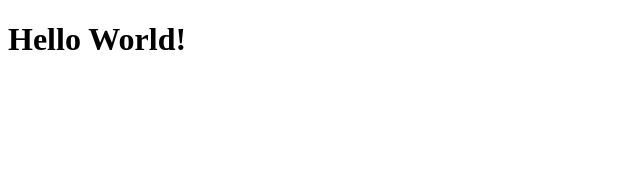
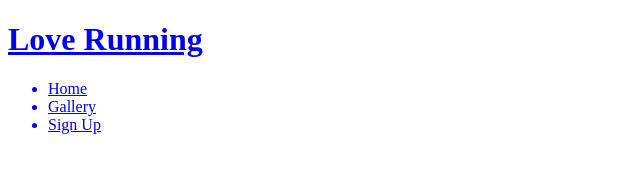
Before and after one commit to Gemstorm/love-running, a plain HTML site: page index.html in a window 1280 px wide. Shown: the whole page, without its empty margins (0-640 px from the left). Drawn offline with Linux system fonts and the light colour scheme.

Commit message:
Add basic mens

```diff
--- a/index.html
+++ b/index.html
@@ -1,12 +1,32 @@
 <!DOCTYPE html>
 <html lang="en">
+
 <head>
     <meta charset="UTF-8">
     <meta http-equiv="X-UA-Compatible" content="IE=edge">
     <meta name="viewport" content="width=device-width, initial-scale=1.0">
     <title>Document</title>
 </head>
+
 <body>
-    <h1>Hello World!</h1>
+    <header>
+        <a href="index.html">
+            <h1>Love Running</h1>
+        </a>
+        <nav>
+            <ul>
+                <a href="index.html">
+                    <li>Home</li>
+                </a>
+                <a href="#">
+                    <li>Gallery</li>
+                </a>
+                <a href="#">
+                    <li>Sign Up</li>
+                </a>
+            </ul>
+        </nav>
+    </header>
 </body>
+
 </html>
```
